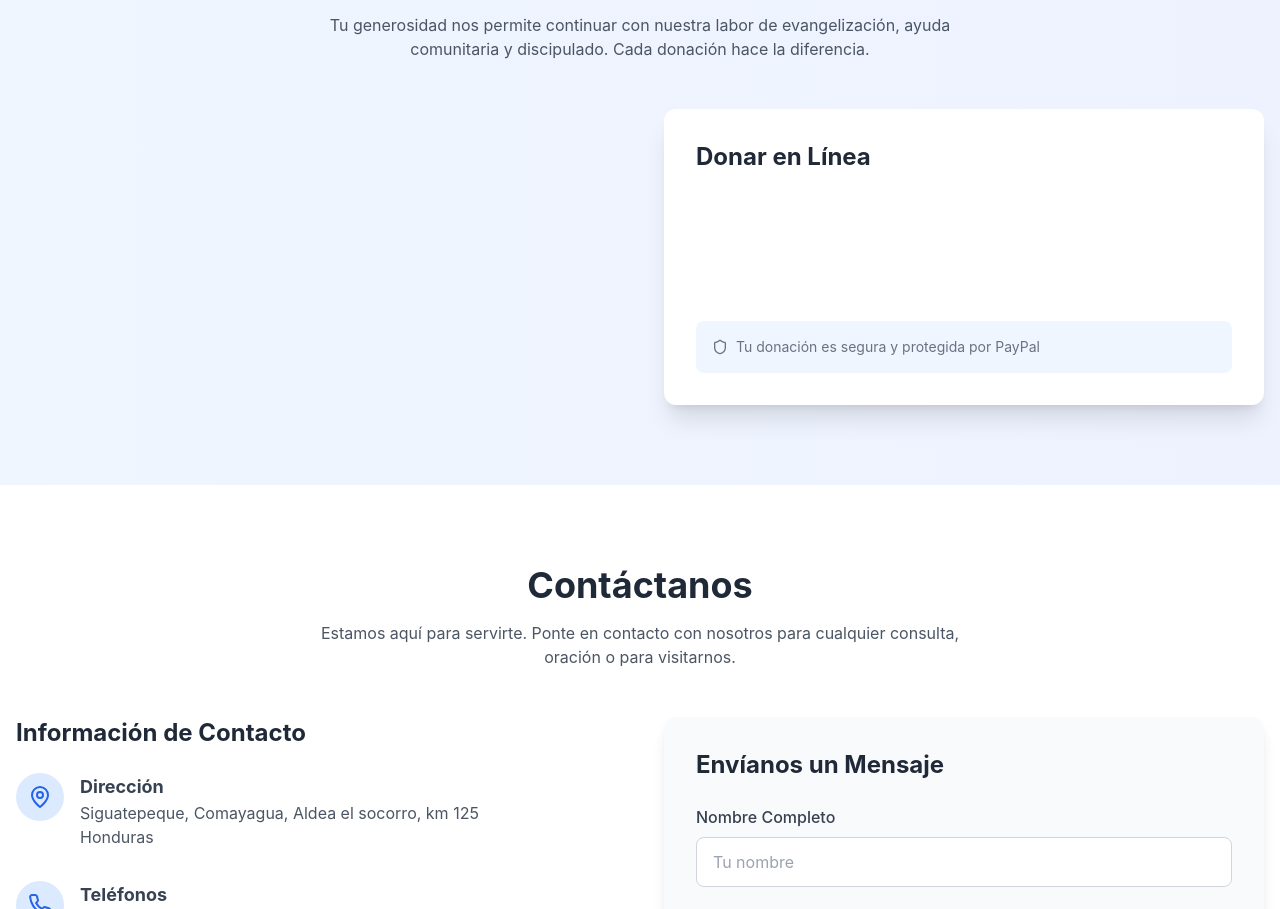
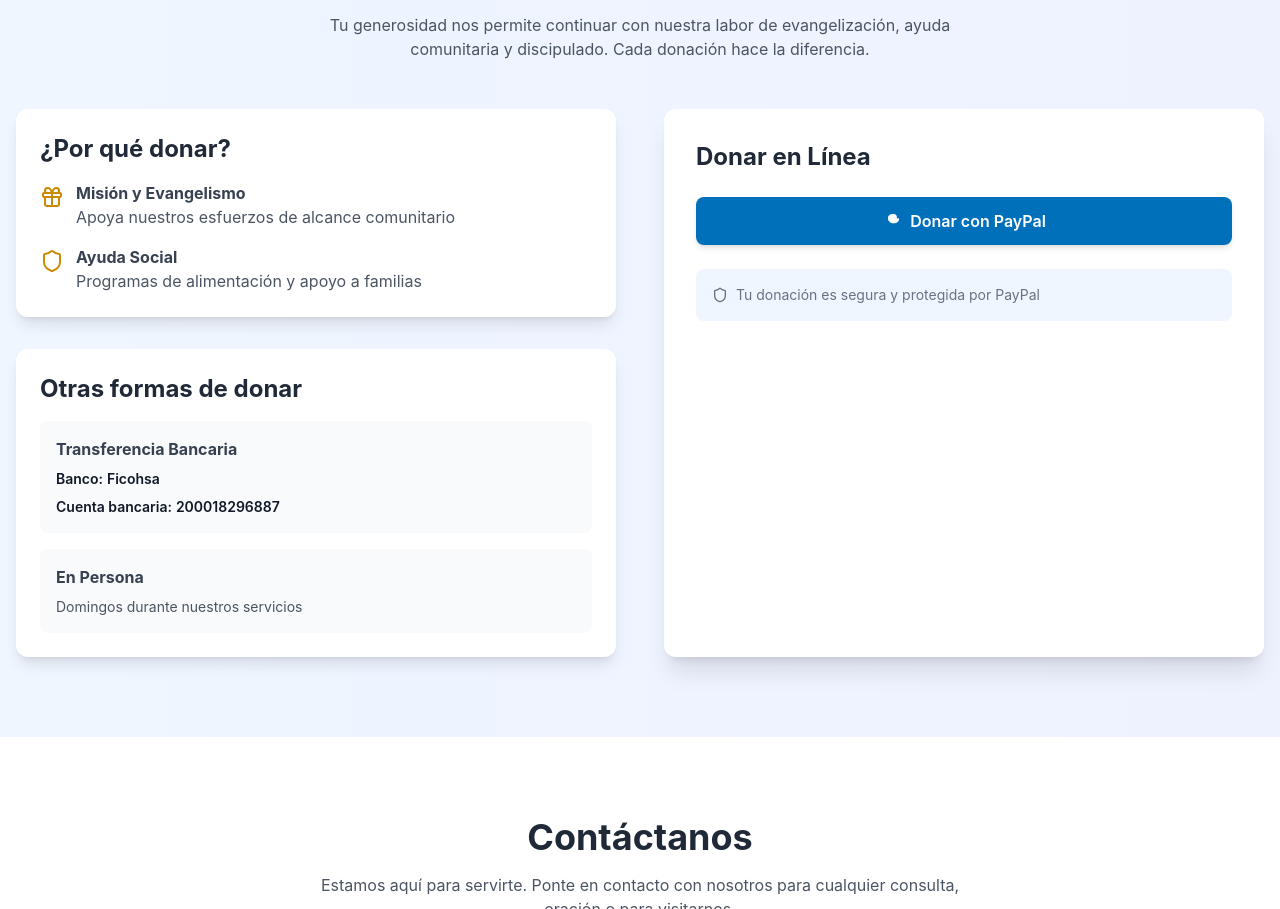
Before and after one commit to deibido0604/ministerio-vida-eterna, a React (Create React App) app: page / in a window 1280 px wide. Shown: the part 8999-9908 px from the top of the page. Built offline with nearby package versions, Linux system fonts and the light colour scheme.

Commit message:
Fix bug 3

```diff
--- a/src/components/Donations.tsx
+++ b/src/components/Donations.tsx
@@ -1,49 +1,13 @@
-import React, { useEffect } from 'react';
-import { Heart, Shield } from 'lucide-react';
+// Donations.tsx (versión con enlace)
+import React from 'react';
+import { Heart, Shield, Gift } from 'lucide-react';
 import { useLanguage } from 'context/LanguageContext';
-
-declare global {
-  interface Window {
-    paypal?: {
-      HostedButtons: (options: { hostedButtonId: string }) => {
-        render: (selector: string) => void;
-      };
-    };
-  }
-}
 
 const Donations: React.FC = () => {
   const { t } = useLanguage();
 
-  useEffect(() => {
-    let attempts = 0;
-    const maxAttempts = 30; // 30 * 300ms = 9 segundos
-
-    const initButton = () => {
-      if (window.paypal && typeof window.paypal.HostedButtons === 'function') {
-        try {
-          window.paypal.HostedButtons({
-            hostedButtonId: 'RQ7CYVG92BDPJ'
-          }).render('#paypal-container-RQ7CYVG92BDPJ');
-          console.log('Botón hospedado de PayPal renderizado correctamente');
-        } catch (err) {
-          console.error('Error al renderizar botón hospedado:', err);
-        }
-      } else if (attempts < maxAttempts) {
-        attempts++;
-        setTimeout(initButton, 300);
-      } else {
-        console.error('PayPal HostedButtons no disponible después de 9 segundos');
-        // Opcional: mostrar un mensaje de error al usuario
-        const container = document.getElementById('paypal-container-RQ7CYVG92BDPJ');
-        if (container) {
-          container.innerHTML = '<p class="text-red-600">No se pudo cargar el botón de PayPal. Recarga la página o intenta más tarde.</p>';
-        }
-      }
-    };
-
-    initButton();
-  }, []);
+  // URL de tu botón hospedado (puedes obtener el enlace desde el panel de PayPal)
+  const paypalDonationUrl = "https://www.paypal.com/donate?hosted_button_id=RQ7CYVG92BDPJ";
 
   return (
     <section id="donations" className="py-20 bg-gradient-to-r from-blue-50 to-indigo-50">
@@ -57,15 +21,59 @@ const Donations: React.FC = () => {
         </div>
 
         <div className="grid grid-cols-1 lg:grid-cols-2 gap-12">
-          {/* Columna izquierda - sin cambios */}
+          {/* Columna izquierda: información (sin cambios) */}
           <div className="space-y-8">
-            {/* ... el mismo contenido que tenías ... */}
+            <div className="bg-white p-6 rounded-xl shadow-lg">
+              <h3 className="text-2xl font-bold text-gray-800 mb-4">{t('donations.whyDonate')}</h3>
+              <ul className="space-y-4">
+                <li className="flex items-start space-x-3">
+                  <Gift className="h-6 w-6 text-yellow-600 mt-1" />
+                  <div>
+                    <h4 className="font-bold text-gray-700">{t('donations.reason1.title')}</h4>
+                    <p className="text-gray-600">{t('donations.reason1.description')}</p>
+                  </div>
+                </li>
+                <li className="flex items-start space-x-3">
+                  <Shield className="h-6 w-6 text-yellow-600 mt-1" />
+                  <div>
+                    <h4 className="font-bold text-gray-700">{t('donations.reason2.title')}</h4>
+                    <p className="text-gray-600">{t('donations.reason2.description')}</p>
+                  </div>
+                </li>
+              </ul>
+            </div>
+
+            <div className="bg-white p-6 rounded-xl shadow-lg">
+              <h3 className="text-2xl font-bold text-gray-800 mb-4">{t('donations.otherMethods')}</h3>
+              <div className="space-y-4">
+                <div className="p-4 bg-gray-50 rounded-lg">
+                  <h4 className="font-bold text-gray-700 mb-2">{t('donations.bankTransfer')}</h4>
+                  <p className="text-gray-600 text-sm" dangerouslySetInnerHTML={{ __html: t('donations.bankDetails') }} />
+                </div>
+                <div className="p-4 bg-gray-50 rounded-lg">
+                  <h4 className="font-bold text-gray-700 mb-2">{t('donations.inPerson')}</h4>
+                  <p className="text-gray-600 text-sm">{t('donations.inPersonDesc')}</p>
+                </div>
+              </div>
+            </div>
           </div>
 
-          {/* Columna derecha - solo el contenedor del botón */}
+          {/* Columna derecha: botón de PayPal con enlace directo */}
           <div className="bg-white p-8 rounded-xl shadow-xl">
             <h3 className="text-2xl font-bold text-gray-800 mb-6">{t('donations.onlineDonation')}</h3>
-            <div id="paypal-container-RQ7CYVG92BDPJ" className="min-h-[100px]"></div>
+
+            <a
+              href={paypalDonationUrl}
+              target="_blank"
+              rel="noopener noreferrer"
+              className="inline-flex w-full justify-center items-center px-6 py-3 bg-[#0070ba] hover:bg-[#003087] text-white font-semibold rounded-lg transition-colors duration-200 shadow-md"
+            >
+              <svg className="w-5 h-5 mr-2" viewBox="0 0 24 24" fill="currentColor">
+                <path d="M20.067 8.478c.492.88.556 1.892.148 2.794-1.048 2.327-3.777 3.476-6.167 3.476-1.44 0-2.79-.36-3.96-1.08-.36-.24-.72-.48-1.08-.84-.6-.48-1.08-1.08-1.44-1.8-.48-1.08-.6-2.28-.36-3.48.24-1.08.84-2.04 1.68-2.76.96-.84 2.16-1.32 3.48-1.32 1.44 0 2.76.48 3.84 1.44.96.84 1.56 2.04 1.68 3.36.12 1.08-.12 2.16-.72 3.12-.48.84-1.2 1.44-2.04 1.8-.6.24-1.2.36-1.8.36-.6 0-1.2-.12-1.68-.36-.36-.12-.72-.36-1.08-.6-.48-.36-.84-.84-1.08-1.44-.36-.84-.48-1.8-.24-2.76.24-.84.72-1.56 1.32-2.16.72-.72 1.68-1.2 2.76-1.32.96-.12 1.92.12 2.76.6.72.48 1.2 1.2 1.44 2.04.24.84.12 1.68-.24 2.52-.36.84-1.08 1.44-1.92 1.8-.6.24-1.2.36-1.8.36-.6 0-1.2-.12-1.68-.36-.36-.12-.72-.36-1.08-.6-.48-.36-.84-.84-1.08-1.44-.36-.84-.48-1.8-.24-2.76.24-.84.72-1.56 1.32-2.16.72-.72 1.68-1.2 2.76-1.32.96-.12 1.92.12 2.76.6.72.48 1.2 1.2 1.44 2.04.24.84.12 1.68-.24 2.52-.36.84-1.08 1.44-1.92 1.8-.6.24-1.2.36-1.8.36z"/>
+              </svg>
+              Donar con PayPal
+            </a>
+
             <div className="text-sm text-gray-500 bg-blue-50 p-4 rounded-lg mt-6">
               <p className="flex items-center">
                 <Shield className="h-4 w-4 mr-2" />
```
Also changed, not shown: 1 other file (tests, documents, lock files or other folders).
